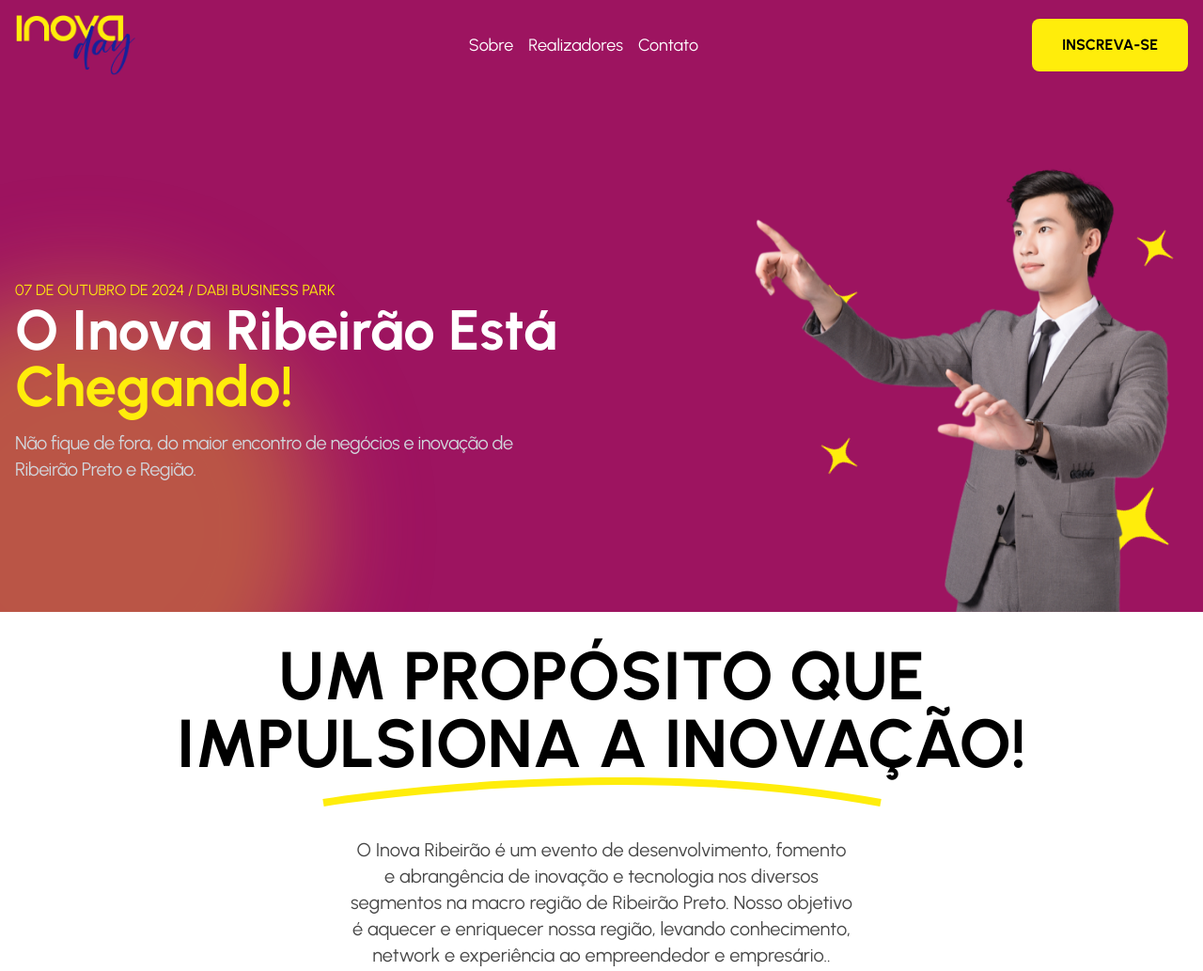
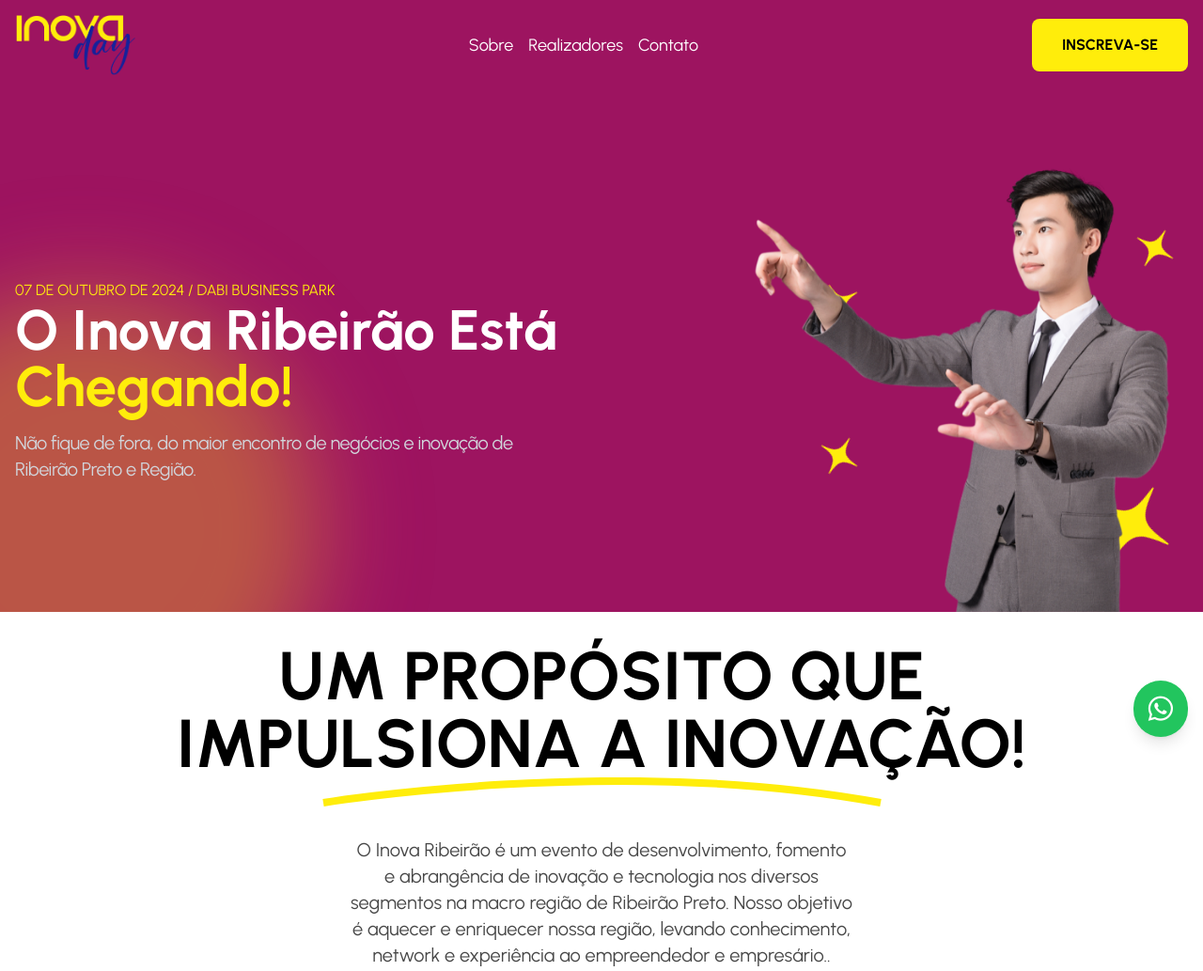
Before and after one commit to paydovan/inova-day-website, a website: page index.html in a window 1280 px wide. Shown: the top 1033 px of the page at 94% size. Drawn offline with Linux system fonts and the light colour scheme.

Commit message:
feat: adding whatsapp button

```diff
--- a/index.html
+++ b/index.html
@@ -11,7 +11,12 @@
     <link rel="stylesheet" href="./styles/output.css">
     <title>Inova Day | 07 de Outubro</title>
 </head>
-<body class="antialiased">
+    <body class="antialiased">
+        <!-- Botão do WhatsApp -->
+        <a href="https://api.whatsapp.com/send?phone=16997105761" target="_blank"
+        class="fixed bottom-4 right-4 bg-green-500 text-white px-4 py-3 rounded-full shadow-lg hover:bg-green-600 transition duration-300 z-50">
+            <i class="fa-brands fa-whatsapp text-3xl"></i>
+        </a>
     <header class="bg-[#9D1460] sticky top-0 z-10">
         <div class="w-full mx-auto flex justify-between p-4 lg:max-w-7xl">
             <div class="w-32 hidden md:block ">
```
Also changed, not shown: styles/output.css.
